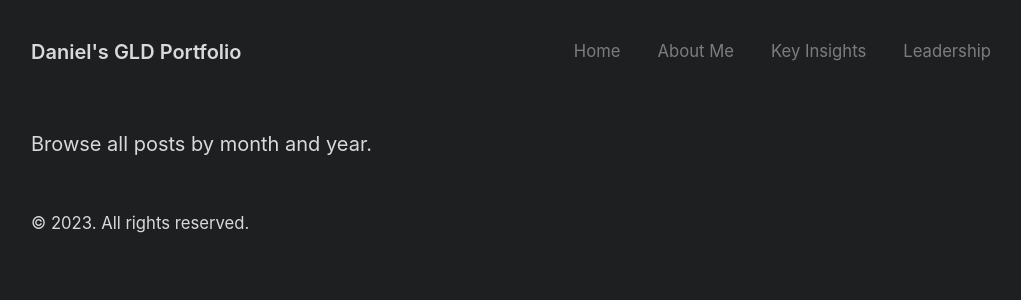
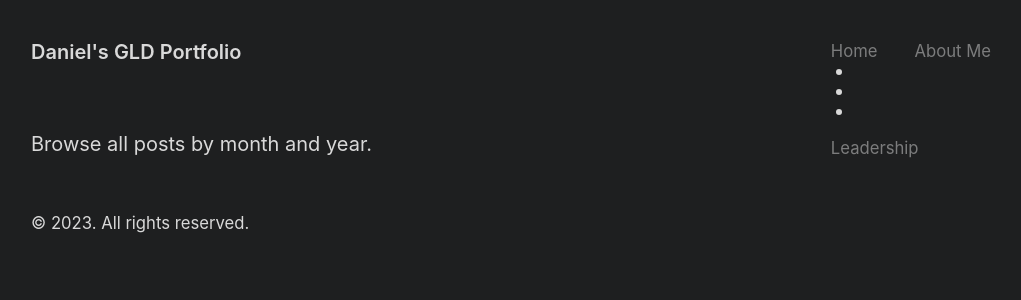
Before and after one commit to dagleaves/gld-portfolio, a Jekyll site: the page built from index.md, in a window 1280 px wide. Shown: the top 300 px of the page, without its empty margins (121-1142 px from the left). Built offline with Jekyll 4.4.1, drawn with Linux system fonts in a browser that asks for light colours.

Commit message:
Hopefully fix dropdown

```diff
--- a/_layouts/default.html
+++ b/_layouts/default.html
@@ -9,8 +9,19 @@
           <a href="{{ site.baseurl }}/" title="Home">{{ site.title }}</a>
 
           <nav class="nav">
-            {% for nav in site.nav %}
-            <small><a href="{{ nav.url }}">{{ nav.title }}</a></small>
+            {% for item in site.nav %}
+              {% if item.subfolderitems[0] %}
+                <ul class="menu">
+                {% for entry in item.subfolderitems %}
+                  <li class="menu-item">
+                    <a class="menu-link nav-link" href="{{ entry.url }}">{{ entry.name }}</a>
+                  </li>
+                {% endfor %}
+                </ul>
+              {% endif %}
+              {% if item.url %}
+                <small><a href="{{ item.url }}">{{ item.title }}</a></small>
+              {% endif %}
             {% endfor %}
           </nav>
         </h3>
```
